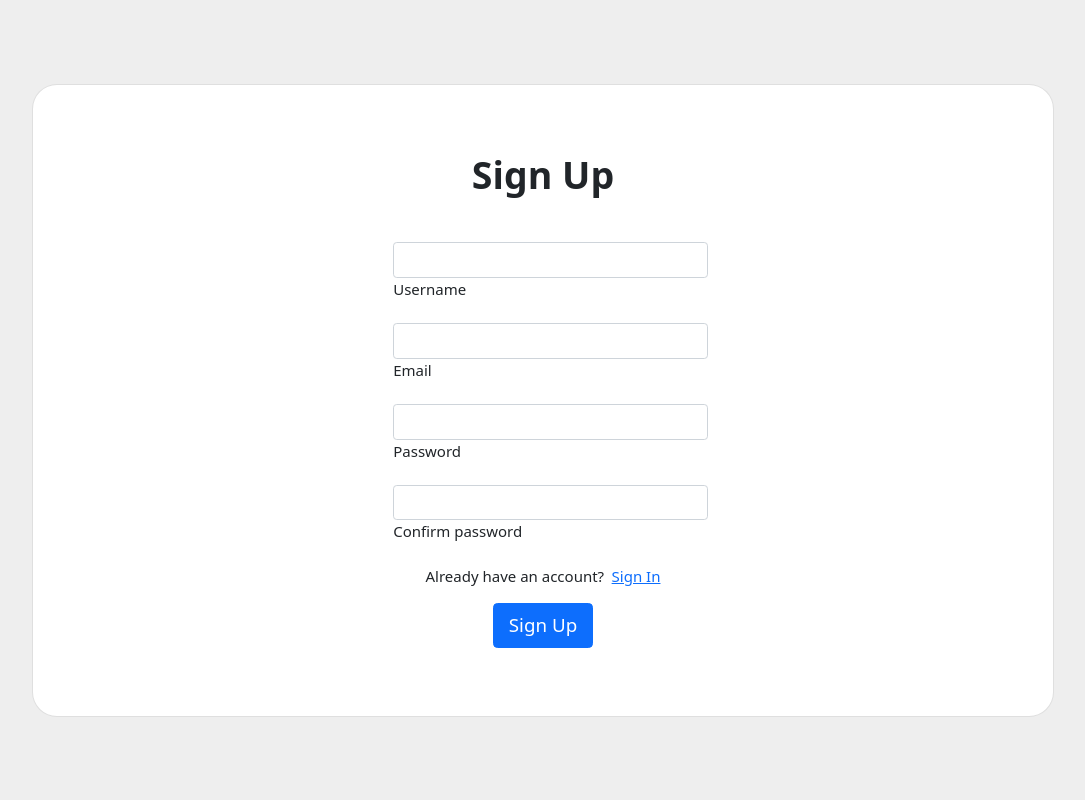
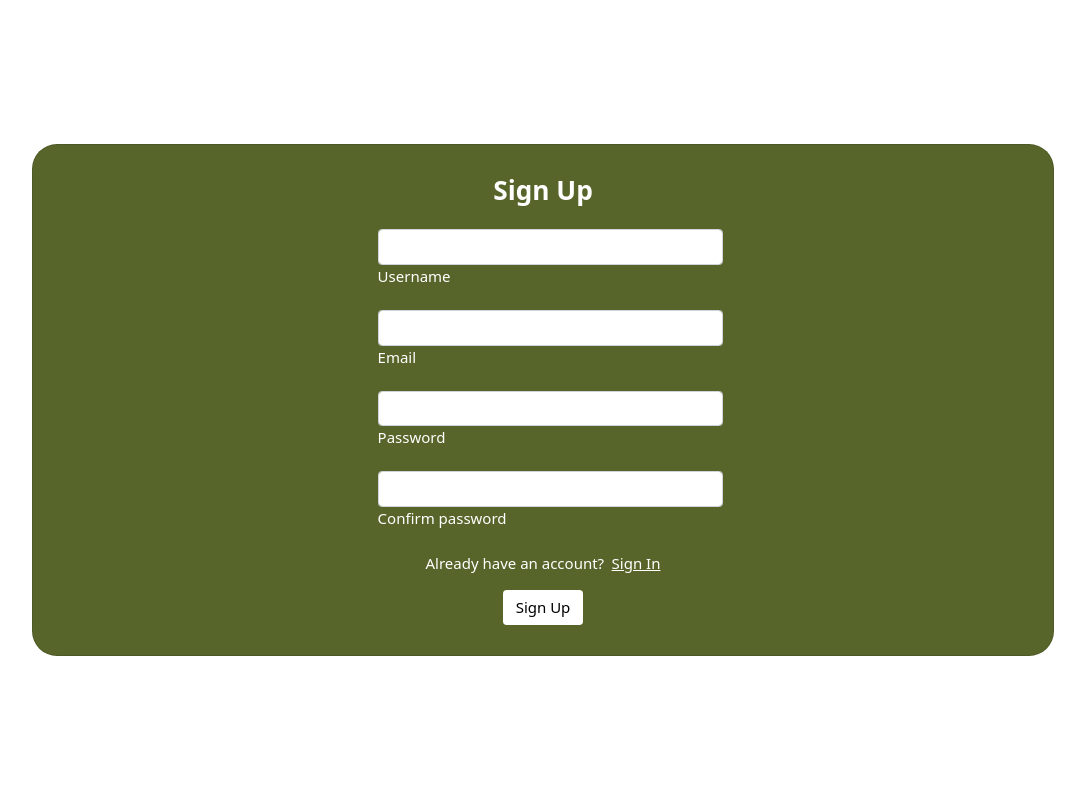
Before and after one commit to Kirugik/myhood, a Django app: page /sign-up/ in a window 1280 px wide. Shown: the part 71-871 px from the top of the page, without its empty margins (97-1182 px from the left). Run offline with Django 4.2, Linux system fonts and the light colour scheme; some libraries are stand-ins or nearby versions.

Commit message:
Style: Add styles to registration and login pages

```diff
--- a/hoodupdates/templates/auth/sign_up.html
+++ b/hoodupdates/templates/auth/sign_up.html
@@ -6,23 +6,24 @@
 
 {% block content%}
 {% include 'navbar.html' %}
-<section class="vh-100" style="background-color: #eee;">
+<section class="vh-100" style="background-color: #ffffff;">
     <div class="container h-100">
         <div class="row d-flex justify-content-center align-items-center h-100">
             <div class="col-lg-12 col-xl-11">
-                <div class="card text-black" style="border-radius: 25px;">
-                    <div class="card-body p-md-5">
+                <div class="card" style="border-radius: 25px; background-color: #57652a; color: #ffffff;">
+                    <div class="card-body p-md-2">
                         <div class="row justify-content-center">
                             <div class="col-md-10 col-lg-6 col-xl-5 order-2 order-lg-1">
 
-                                <p class="text-center h1 fw-bold mb-5 mx-1 mx-md-4 mt-4">Sign Up</p>
+                                <p class="text-center h3 fw-bold mb-4 mx-1 mx-md-4 mt-4">Sign Up</p>
 
                                 <form method='POST' action="/sign-up/" class="mx-1 mx-md-4">
                                     {% csrf_token %}
 
                                     <!-- Name -->
                                     <div class="d-flex flex-row align-items-center mb-3">
-                                        <i class="fas fa-user fa-lg me-3 fa-fw"></i>
+                                        <!-- <i class="fas fa-user fa-lg me-3 fa-fw"></i> -->
+                                        <i class="fa-solid fa-user fa-lg me-3 fa-fw"></i>
                                         <div class="form-outline flex-fill mb-0">
                                             <input type="text" name="username" id="form3Example1c" class="form-control" />
                                             <label class="form-label" for="form3Example1c">Username</label>
@@ -60,25 +61,19 @@
                                     </div>
 
                                     <div class="d-flex justify-content-center links mb-3">
-                                        Already have an account? <a href="{% url 'sign-in' %}" class="ml-2">Sign In</a>
+                                        Already have an account? <a href="{% url 'sign-in' %}" class="ml-2" style="color: #ffffff;">Sign In</a>
                                     </div>
 
                                     <!-- Button -->
                                     <div class="d-flex justify-content-center mx-4 mb-3 mb-lg-4">
-                                        <button type="submit" class="btn btn-primary btn-lg">Sign Up</button>
+                                        <button type="submit" class="btn btn-md" style="background-color: #ffffff; color: #000000;">Sign Up</button>
                                     </div>
                                 </form>
                             </div>
 
-                    <!-- <div class="col-md-10 col-lg-6 col-xl-7 d-flex align-items-center order-1 order-lg-2">
-
-                    <img src="https://mdbcdn.b-cdn.net/img/Photos/new-templates/bootstrap-registration/draw1.webp"
-                        class="img-fluid" alt="Sample image">
-
-                    </div> -->
+                        </div>
+                    </div>
                 </div>
-                </div>
-            </div>
             </div>
         </div>
     </div>
--- a/hoodupdates/templates/hood/view_hood.html
+++ b/hoodupdates/templates/hood/view_hood.html
@@ -21,11 +21,12 @@
                             <span class="badge" style="margin-right: 40px; padding: 10px; font-size: large; background-color: #57652a;">{{hood.name}}</span>
                             <h5 class="card-title tt" style="margin-bottom: 10px; margin-top: 10px;">{{hood.located}}</h5>
                             <h6 class="card-text">
-                                <span><strong>{{hood.residents.count}}</strong> Resident{{hood.residents.count|pluralize}}</span> | <strong>{{hood.business.count}}</strong> Businesses | <strong>{{hood.hood_updates.count}}</strong> News Update{{ hood.hood_updates.count|pluralize}}
+                                <span><strong>{{hood.residents.count}}</strong> Resident{{hood.residents.count|pluralize}}</span> | <strong>{{hood.business.count}}</strong> Businesses | <strong>{{hood.hood_updates.count}}</strong> News Update{{hood.hood_updates.count|pluralize}}
                             </h6>
                             <p class="card-text">{{hood.description}}</p>
-                            <p class="card-text"><span class="text-info">Police Contact: </span>&nbsp;<strong>{{hood.police_contact}}</strong> | <span class="text-info">Health Department Contact: </span> <strong>{{hood.health_dept_contact}}</strong></p>
+                            <p class="card-text"><span class="police-contact" style="color: #45af2a;">Police Contact: </span>&nbsp;<strong>{{hood.police_contact}}</strong> | <span class="health-dept-contact" style="color: #45af2a;;">Health Department Contact: </span> <strong>{{hood.health_dept_contact}}</strong></p>
                             <p class="card-text">Hood Administrator: <small class="text-muted">{{hood.hood_admin.full_name}}</small></p>
+                            <p class="card-text">Hood Administrator Contact: <small class="text-muted">{{hood.hood_admin.contact}}</small></p>
                         </div>
                     </div>
                 </div>
```
Also changed, not shown: hoodupdates/templates/auth/sign_in.html (+6 -13 lines).
